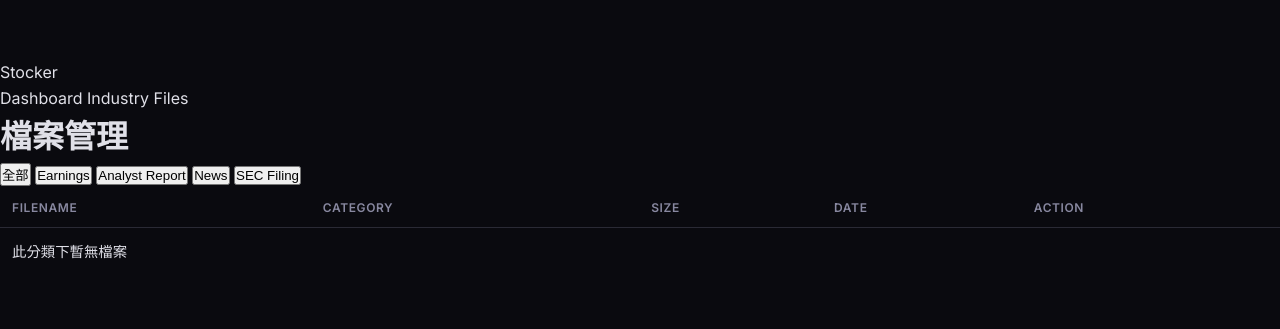
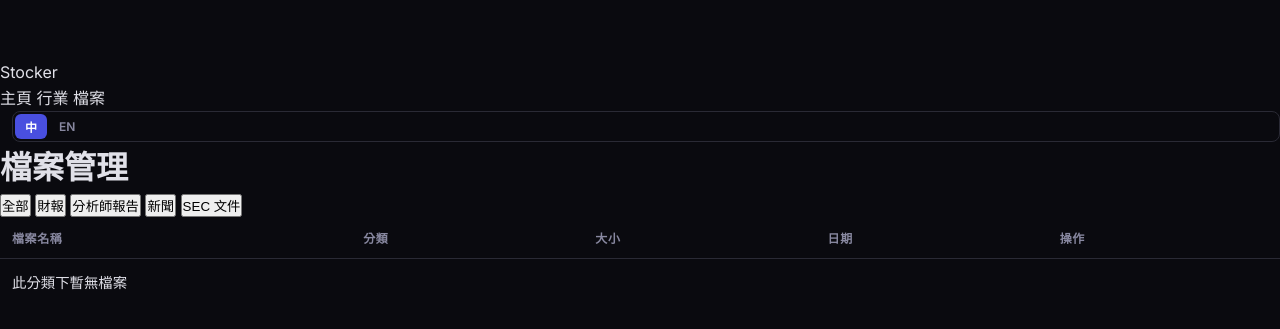
Before and after one commit to macauhermes/Stocker, a Flask app: page /files in a window 1280 px wide. Shown: the top 329 px of the page. Run offline with Flask 3, Linux system fonts and the light colour scheme; data that the repository does not hold is empty; some libraries are stand-ins or nearby versions.

Commit message:
Add i18n: Traditional Chinese / English language support
- Created static/js/i18n.js with 100+ translation keys
- Created static/css/i18n.css for language switcher styling
- Updated all 6 templates with data-i18n attributes
- Language switcher in nav bar (中/EN buttons)
- Default language: Traditional Chinese (zh-TW)
- Language preference saved in localStorage
- Dynamic content re-renders on language change

```diff
--- /dev/null
+++ b/static/css/i18n.css
@@ -0,0 +1,30 @@
+/* Language switcher */
+.lang-switcher {
+  display: flex;
+  gap: 2px;
+  background: var(--bg, #0a0a0f);
+  border: 1px solid var(--border, #2a2a35);
+  border-radius: 8px;
+  padding: 2px;
+  margin-left: 12px;
+}
+.lang-btn {
+  padding: 4px 10px;
+  border: none;
+  border-radius: 6px;
+  background: transparent;
+  color: var(--text-muted, #8888a0);
+  font-size: 0.75rem;
+  font-weight: 600;
+  cursor: pointer;
+  transition: all 0.2s ease;
+  font-family: 'Inter', system-ui, sans-serif;
+}
+.lang-btn:hover {
+  color: var(--text, #e0e0e8);
+  background: var(--card-hover, #1e1e26);
+}
+.lang-btn.active {
+  color: #fff;
+  background: var(--blue, #494fdf);
+}
--- /dev/null
+++ b/static/js/i18n.js
@@ -0,0 +1,357 @@
+/**
+ * Stocker i18n — 繁體中文 / English
+ * Usage: t('key') returns translated string
+ *        setLang('en') / setLang('zh') switches language
+ *        HTML elements with data-i18n="key" are auto-translated
+ */
+const I18N = {
+  zh: {
+    // Nav
+    'nav.dashboard': '主頁',
+    'nav.industry': '行業',
+    'nav.files': '檔案',
+    'nav.login': '登入',
+
+    // Common
+    'common.loading': '載入中...',
+    'common.error': '載入失敗，請稍後重試',
+    'common.retry': '重試',
+    'common.save': '保存',
+    'common.cancel': '取消',
+    'common.confirm': '確認',
+    'common.close': '關閉',
+    'common.back': '返回',
+    'common.all': '全部',
+    'common.none': '無',
+    'common.date': '日期',
+    'common.action': '操作',
+    'common.name': '名稱',
+    'common.category': '分類',
+    'common.size': '大小',
+    'common.source': '來源',
+    'common.untitled': '無標題',
+
+    // Index page
+    'index.title': '主頁',
+    'index.tab.stocks': '股票',
+    'index.tab.reports': '報告',
+    'index.tab.archived': '歸檔',
+    'index.add': '+ 新增',
+    'index.add_ticker': '新增追蹤',
+    'index.symbol_placeholder': '輸入股票代碼 (如 TSLA)',
+    'index.confirm_add': '確認新增',
+    'index.event_dismiss': '已知悉',
+    'index.empty_stocks': '尚無追蹤股票，點擊「+ 新增」開始',
+    'index.enter_symbol': '請輸入股票代碼',
+    'index.adding': '新增中...',
+    'index.added': '已新增',
+    'index.add_title': '新增追蹤股票',
+
+    // Stock table
+    'stock.ticker': '代碼',
+    'stock.name': '名稱',
+    'stock.price': '現價',
+    'stock.change': '漲跌%',
+    'stock.prev_close': '昨收',
+    'stock.mini_chart': '走勢圖',
+    'stock.shares': '持倉',
+    'stock.pnl': '損益',
+    'stock.pnl_pct': '損益%',
+    'stock.archive': '歸檔',
+    'stock.restore': '恢復',
+    'stock.archived_date': '歸檔日期',
+    'stock.sector': '行業',
+    'stock.symbol': '代碼',
+    'stock.action': '操作',
+    'stock.archived': '已歸檔',
+    'stock.restored': '已恢復',
+
+    // Archive
+    'archive.confirm': '確定要歸檔 {symbol} 嗎？已下載的報告將保留。',
+    'archive.empty': '暫無歸檔的股票',
+
+    // Reports list
+    'reports.empty': '尚無報告',
+
+    // Stock detail
+    'detail.back': '返回',
+    'detail.chart_loading': '載入圖表中...',
+    'detail.indicators': '指標',
+    'detail.info': '基本面',
+    'detail.market_cap': '市值',
+    'detail.pe_ratio': 'PE 比率',
+    'detail.eps': '每股盈利',
+    'detail.high_52w': '52周最高',
+    'detail.low_52w': '52周最低',
+    'detail.news': '最近新聞',
+    'detail.no_news': '暫無新聞',
+    'detail.holdings': '持倉管理',
+    'detail.shares_label': '持倉數量',
+    'detail.cost_label': '成本價',
+    'detail.save_holdings': '保存',
+    'detail.event_dismiss': '已知悉',
+    'detail.no_data': '暫無數據',
+
+    // Reports
+    'report.title': '報告',
+    'report.summary': '摘要',
+    'report.analysis': 'AI 分析',
+    'report.original': '原文',
+    'report.no_analysis': 'AI 分析尚未生成',
+    'report.collect': '收集報告',
+    'report.collecting': '收集中...',
+    'report.collect_done': '收集完成',
+
+    // Industry
+    'industry.title': '行業新聞與報告',
+    'industry.collect': '收集行業新聞',
+    'industry.collecting': '收集中...',
+    'industry.select': '選擇行業查看報告',
+    'industry.reports': '報告',
+    'industry.tickers': '追蹤標的',
+    'industry.no_sectors': '暫無行業分類，請先新增追蹤股票',
+    'industry.no_reports': '該行業暫無報告',
+    'industry.load_error': '載入行業失敗',
+    'industry.report_error': '載入報告失敗',
+    'industry.close': '關閉',
+
+    // Files
+    'files.title': '檔案管理',
+    'files.filename': '檔案名稱',
+    'files.download': '下載',
+    'files.load_error': '載入檔案列表失敗',
+    'files.empty': '暫無檔案',
+
+    // File categories
+    'files.cat.all': '全部',
+    'files.cat.earnings': '財報',
+    'files.cat.analyst_report': '分析師報告',
+    'files.cat.news': '新聞',
+    'files.cat.sec_filing': 'SEC 文件',
+    'files.cat.industry': '行業報告',
+
+    // Time
+    'time.just_now': '剛剛',
+    'time.minutes_ago': '{n} 分鐘前',
+    'time.hours_ago': '{n} 小時前',
+    'time.days_ago': '{n} 天前',
+
+    // Language
+    'lang.switch': '語言',
+    'lang.zh': '中文',
+    'lang.en': 'EN',
+  },
+
+  en: {
+    // Nav
+    'nav.dashboard': 'Dashboard',
+    'nav.industry': 'Industry',
+    'nav.files': 'Files',
+    'nav.login': 'Login',
+
+    // Common
+    'common.loading': 'Loading...',
+    'common.error': 'Failed to load. Please try again.',
+    'common.retry': 'Retry',
+    'common.save': 'Save',
+    'common.cancel': 'Cancel',
+    'common.confirm': 'Confirm',
+    'common.close': 'Close',
+    'common.back': 'Back',
+    'common.all': 'All',
+    'common.none': 'None',
+    'common.date': 'Date',
+    'common.action': 'Action',
+    'common.name': 'Name',
+    'common.category': 'Category',
+    'common.size': 'Size',
+    'common.source': 'Source',
+    'common.untitled': 'Untitled',
+
+    // Index page
+    'index.title': 'Dashboard',
+    'index.tab.stocks': 'Stocks',
+    'index.tab.reports': 'Reports',
+    'index.tab.archived': 'Archived',
+    'index.add': '+ Add',
+    'index.add_ticker': 'Add Ticker',
+    'index.symbol_placeholder': 'Enter symbol (e.g. TSLA)',
+    'index.confirm_add': 'Add',
+    'index.event_dismiss': 'Dismiss',
+    'index.empty_stocks': 'No stocks tracked yet. Click "+ Add" to start.',
+    'index.enter_symbol': 'Please enter a stock symbol',
+    'index.adding': 'Adding...',
+    'index.added': 'Added',
+    'index.add_title': 'Add Ticker',
+
+    // Stock table
+    'stock.ticker': 'Ticker',
+    'stock.name': 'Name',
+    'stock.price': 'Price',
+    'stock.change': 'Change%',
+    'stock.prev_close': 'Prev Close',
+    'stock.mini_chart': 'Chart',
+    'stock.shares': 'Shares',
+    'stock.pnl': 'P&L',
+    'stock.pnl_pct': 'P&L%',
+    'stock.archive': 'Archive',
+    'stock.restore': 'Restore',
+    'stock.archived_date': 'Archived',
+    'stock.sector': 'Sector',
+    'stock.symbol': 'Symbol',
+    'stock.action': 'Action',
+    'stock.archived': 'Archived',
+    'stock.restored': 'Restored',
+
+    // Archive
+    'archive.confirm': 'Archive {symbol}? Downloaded reports will be kept.',
+    'archive.empty': 'No archived stocks',
+
+    // Reports list
+    'reports.empty': 'No reports',
+
+    // Stock detail
+    'detail.back': 'Back',
+    'detail.chart_loading': 'Loading chart...',
+    'detail.indicators': 'Indicators',
+    'detail.info': 'Fundamentals',
+    'detail.market_cap': 'Market Cap',
+    'detail.pe_ratio': 'P/E Ratio',
+    'detail.eps': 'EPS',
+    'detail.high_52w': '52W High',
+    'detail.low_52w': '52W Low',
+    'detail.news': 'Recent News',
+    'detail.no_news': 'No news available',
+    'detail.holdings': 'Holdings',
+    'detail.shares_label': 'Shares',
+    'detail.cost_label': 'Cost Basis',
+    'detail.save_holdings': 'Save',
+    'detail.event_dismiss': 'Dismiss',
+    'detail.no_data': 'No data available',
+
+    // Reports
+    'report.title': 'Reports',
+    'report.summary': 'Summary',
+    'report.analysis': 'AI Analysis',
+    'report.original': 'Original',
+    'report.no_analysis': 'AI analysis not yet generated',
+    'report.collect': 'Collect Reports',
+    'report.collecting': 'Collecting...',
+    'report.collect_done': 'Collection complete',
+
+    // Industry
+    'industry.title': 'Industry News & Reports',
+    'industry.collect': 'Collect Industry News',
+    'industry.collecting': 'Collecting...',
+    'industry.select': 'Select a sector to view reports',
+    'industry.reports': 'Reports',
+    'industry.tickers': 'Tickers',
+    'industry.no_sectors': 'No sectors found. Add some tickers first.',
+    'industry.no_reports': 'No reports found for this sector yet.',
+    'industry.load_error': 'Failed to load sectors.',
+    'industry.report_error': 'Failed to load reports.',
+    'industry.close': 'Close',
+
+    // Files
+    'files.title': 'File Manager',
+    'files.filename': 'Filename',
+    'files.download': 'Download',
+    'files.load_error': 'Failed to load file list.',
+    'files.empty': 'No files',
+
+    // File categories
+    'files.cat.all': 'All',
+    'files.cat.earnings': 'Earnings',
+    'files.cat.analyst_report': 'Analyst Report',
+    'files.cat.news': 'News',
+    'files.cat.sec_filing': 'SEC Filing',
+    'files.cat.industry': 'Industry Report',
+
+    // Time
+    'time.just_now': 'Just now',
+    'time.minutes_ago': '{n}m ago',
+    'time.hours_ago': '{n}h ago',
+    'time.days_ago': '{n}d ago',
+
+    // Language
+    'lang.switch': 'Language',
+    'lang.zh': '中文',
+    'lang.en': 'EN',
+  }
+};
+
+// Current language
+let _lang = localStorage.getItem('stocker_lang') || 'zh';
+
+/**
+ * Get translation for a key. Supports {placeholder} interpolation.
+ */
+function t(key, params) {
+  const dict = I18N[_lang] || I18N.zh;
+  let text = dict[key] || I18N.zh[key] || key;
+  if (params) {
+    for (const [k, v] of Object.entries(params)) {
+      text = text.replace(`{${k}}`, v);
+    }
+  }
+  return text;
+}
+
+/**
+ * Get current language code.
+ */
+function getLang() {
+  return _lang;
+}
+
+/**
+ * Switch language and refresh all data-i18n elements.
+ */
+function setLang(lang) {
+  _lang = lang;
+  localStorage.setItem('stocker_lang', lang);
+  applyTranslations();
+  // Update lang switcher buttons
+  document.querySelectorAll('.lang-btn').forEach(btn => {
+    btn.classList.toggle('active', btn.dataset.lang === lang);
+  });
+  // Fire custom event for pages to re-render dynamic content
+  window.dispatchEvent(new CustomEvent('langchange', { detail: { lang } }));
+}
+
+/**
+ * Apply translations to all elements with data-i18n attribute.
+ */
+function applyTranslations() {
+  document.querySelectorAll('[data-i18n]').forEach(el => {
+    const key = el.getAttribute('data-i18n');
+    const text = t(key);
+    if (el.tagName === 'INPUT' && el.type !== 'button' && el.type !== 'submit') {
+      el.placeholder = text;
+    } else {
+      el.textContent = text;
+    }
+  });
+  // Update page title
+  const titleEl = document.querySelector('[data-i18n-title]');
+  if (titleEl) {
+    document.title = t(titleEl.getAttribute('data-i18n-title'));
+  }
+}
+
+/**
+ * Create language switcher HTML (call once in base.html).
+ */
+function createLangSwitcher() {
+  return `
+    <div class="lang-switcher">
+      <button class="lang-btn ${_lang === 'zh' ? 'active' : ''}" data-lang="zh" onclick="setLang('zh')">中</button>
+      <button class="lang-btn ${_lang === 'en' ? 'active' : ''}" data-lang="en" onclick="setLang('en')">EN</button>
+    </div>
+  `;
+}
+
+// Auto-apply on DOM ready
+document.addEventListener('DOMContentLoaded', () => {
+  applyTranslations();
+});
--- a/templates/base.html
+++ b/templates/base.html
@@ -8,16 +8,20 @@
     <link rel="preconnect" href="https://fonts.gstatic.com" crossorigin>
     <link href="https://fonts.googleapis.com/css2?family=Inter:wght@300;400;500;600;700&display=swap" rel="stylesheet">
     <script src="https://cdn.jsdelivr.net/npm/chart.js"></script>
+    <script src="https://cdnjs.cloudflare.com/ajax/libs/pdf.js/3.11.174/pdf.min.js"></script>
     <link rel="stylesheet" href="/static/css/style.css">
+    <link rel="stylesheet" href="/static/css/i18n.css">
+    <script src="/static/js/i18n.js"></script>
 </head>
 <body>
     <nav class="navbar">
         <div class="nav-container">
             <a href="/" class="nav-logo">Stocker</a>
             <div class="nav-links">
-                <a href="/" class="nav-link {% if request.path == '/' %}active{% endif %}">Dashboard</a>
-                <a href="/industry" class="nav-link {% if request.path == '/industry' %}active{% endif %}">Industry</a>
-                <a href="/files" class="nav-link {% if request.path == '/files' %}active{% endif %}">Files</a>
+                <a href="/" class="nav-link {% if request.path == '/' %}active{% endif %}" data-i18n="nav.dashboard">主頁</a>
+                <a href="/industry" class="nav-link {% if request.path == '/industry' %}active{% endif %}" data-i18n="nav.industry">行業</a>
+                <a href="/files" class="nav-link {% if request.path == '/files' %}active{% endif %}" data-i18n="nav.files">檔案</a>
+                <script>document.currentScript.insertAdjacentHTML('afterend', createLangSwitcher())</script>
             </div>
         </div>
     </nav>
--- a/templates/files.html
+++ b/templates/files.html
@@ -9,11 +9,11 @@
 
     <!-- Category Filter Tabs -->
     <div class="filter-tabs" id="filter-tabs">
-        <button class="btn-pill btn-filter active" data-category="all">全部</button>
-        <button class="btn-pill btn-filter" data-category="earnings">Earnings</button>
-        <button class="btn-pill btn-filter" data-category="analyst_report">Analyst Report</button>
-        <button class="btn-pill btn-filter" data-category="news">News</button>
-        <button class="btn-pill btn-filter" data-category="sec_filing">SEC Filing</button>
+        <button class="btn-pill btn-filter active" data-category="all" data-i18n="files.cat.all">全部</button>
+        <button class="btn-pill btn-filter" data-category="earnings" data-i18n="files.cat.earnings">Earnings</button>
+        <button class="btn-pill btn-filter" data-category="analyst_report" data-i18n="files.cat.analyst_report">Analyst Report</button>
+        <button class="btn-pill btn-filter" data-category="news" data-i18n="files.cat.news">News</button>
+        <button class="btn-pill btn-filter" data-category="sec_filing" data-i18n="files.cat.sec_filing">SEC Filing</button>
     </div>
 
     <!-- File Table -->
@@ -21,15 +21,15 @@
         <table class="file-table">
             <thead>
                 <tr>
-                    <th>Filename</th>
-                    <th>Category</th>
-                    <th>Size</th>
-                    <th>Date</th>
-                    <th>Action</th>
+                    <th data-i18n="files.filename">Filename</th>
+                    <th data-i18n="common.category">Category</th>
+                    <th data-i18n="common.size">Size</th>
+                    <th data-i18n="common.date">Date</th>
+                    <th data-i18n="common.action">Action</th>
                 </tr>
             </thead>
             <tbody id="file-table-body">
-                <tr><td colspan="5" class="loading-cell"><div class="spinner-sm"></div> Loading...</td></tr>
+                <tr><td colspan="5" class="loading-cell"><div class="spinner-sm"></div> <span data-i18n="common.loading">Loading...</span></td></tr>
             </tbody>
         </table>
     </div>
@@ -61,7 +61,7 @@
         } catch (err) {
             console.error(err);
             document.getElementById('file-table-body').innerHTML =
-                '<tr><td colspan="5" class="error-cell">⚠️ 載入檔案列表失敗</td></tr>';
+                '<tr><td colspan="5" class="error-cell">⚠️ ' + (typeof t !== 'undefined' ? t('files.load_error') : '載入檔案列表失敗') + '</td></tr>';
         }
     }
 
@@ -92,7 +92,7 @@
                 <td class="file-size">${size}</td>
                 <td class="file-date">${date}</td>
                 <td>
-                    <a href="/api/files/${f.id}/download" class="btn-pill btn-pill-sm btn-download" download>下載</a>
+                    <a href="/api/files/${f.id}/download" class="btn-pill btn-pill-sm btn-download" download data-i18n="files.download">下載</a>
                 </td>
             `;
             tbody.appendChild(tr);
@@ -108,10 +108,10 @@
 
     function formatCategory(cat) {
         const map = {
-            'earnings': 'Earnings',
-            'analyst_report': 'Analyst',
-            'news': 'News',
-            'sec_filing': 'SEC Filing'
+            'earnings': typeof t !== 'undefined' ? t('files.cat.earnings') : 'Earnings',
+            'analyst_report': typeof t !== 'undefined' ? t('files.cat.analyst_report') : 'Analyst',
+            'news': typeof t !== 'undefined' ? t('files.cat.news') : 'News',
+            'sec_filing': typeof t !== 'undefined' ? t('files.cat.sec_filing') : 'SEC Filing'
         };
         return map[cat] || cat || '—';
     }
```
Also changed, not shown: templates/index.html (+74 -64 lines), templates/industry.html (+20 -12 lines), templates/report_detail.html (+7 -7 lines), templates/stock_detail.html (+13 -10 lines).
